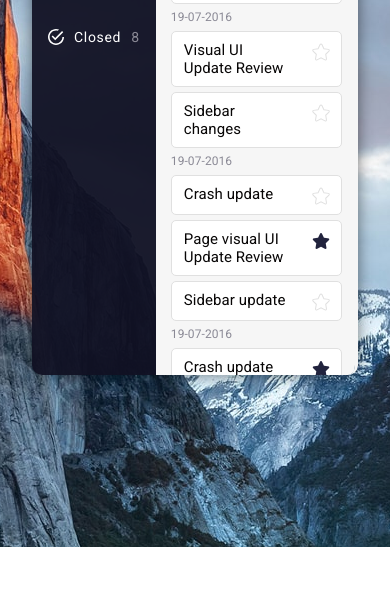
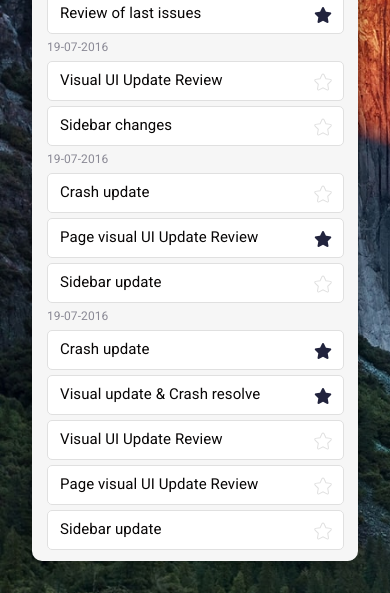
Before and after one commit to kingasieminiak/elproject, a website: page index.html in a window 390 px wide. Shown: the part 297-890 px from the top of the page. Before the commit the page ends 844 px from the top, so only its background shows below. Drawn offline with Linux system fonts and the light colour scheme.

Commit message:
Mobile bugs fixed

```diff
--- a/scss/base/_background.scss
+++ b/scss/base/_background.scss
@@ -1,6 +1,8 @@
 body{
     background-image: url("../images/background.jpg");
-    background-position-x: center;
+    // background-position-x: center;
+    background-repeat: no-repeat;
+    background-size: cover;
 }
 
 .root{
--- a/scss/style.scss
+++ b/scss/style.scss
@@ -10,3 +10,5 @@
 @import "./components/windowManager";
 @import "./components/windowContent";
 @import "./components/issue";
+
+@import "./utils/mobileVersion";
--- /dev/null
+++ b/scss/utils/_mobileVersion.scss
@@ -0,0 +1,29 @@
+@media screen and (max-width: 600px) {
+    .root{
+        height: auto;
+    }
+
+    .appWindow {
+        flex-direction: column;
+        height: auto;
+
+        &__content {
+            width: 100%;
+            border-top-right-radius: 0px;
+            border-bottom-left-radius: 10px;
+            overflow-y: auto;
+            padding-right: 11px;
+        }
+    }
+
+    .sidebar {
+        width: 100%;
+        height: auto;
+        border-bottom-left-radius: 0px;
+        border-top-right-radius: 10px;
+    }
+
+    .filter-item {
+        width: auto;
+    }
+}
```
Also changed, not shown: css/style.css.
